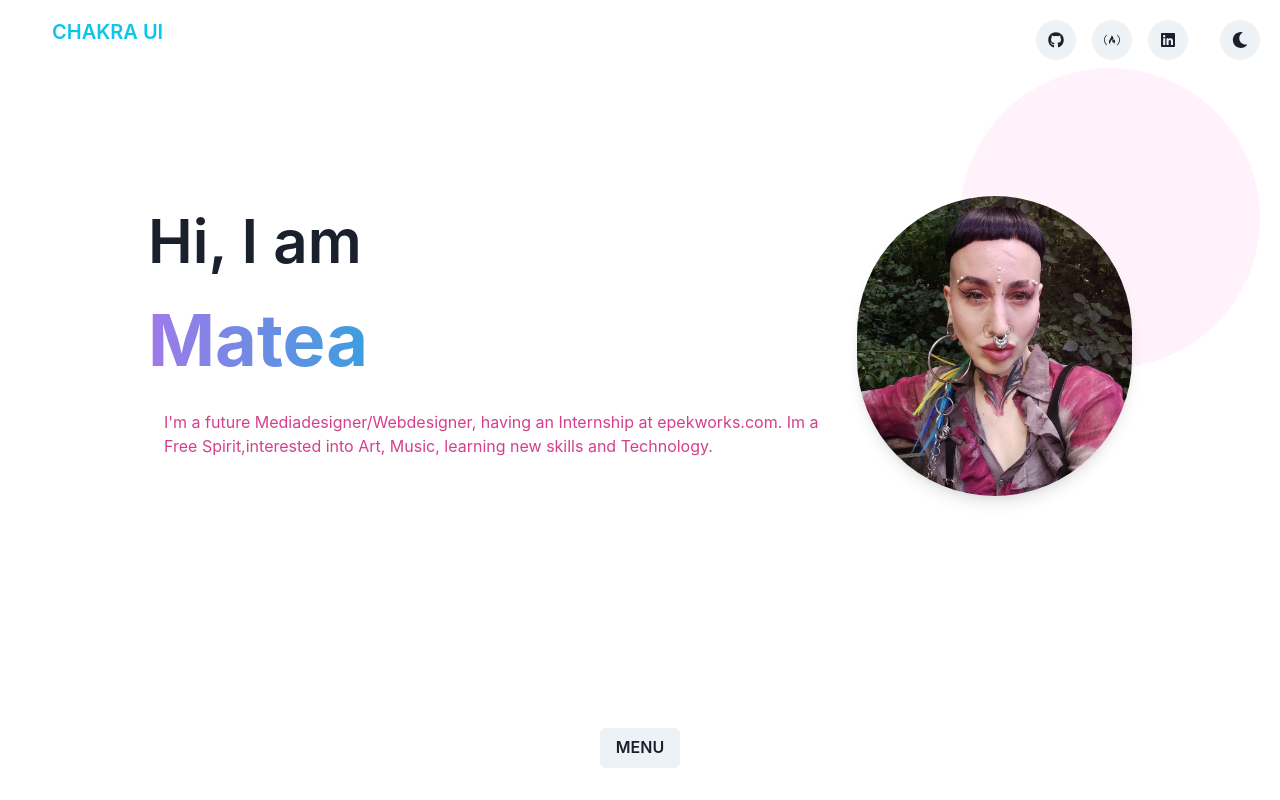
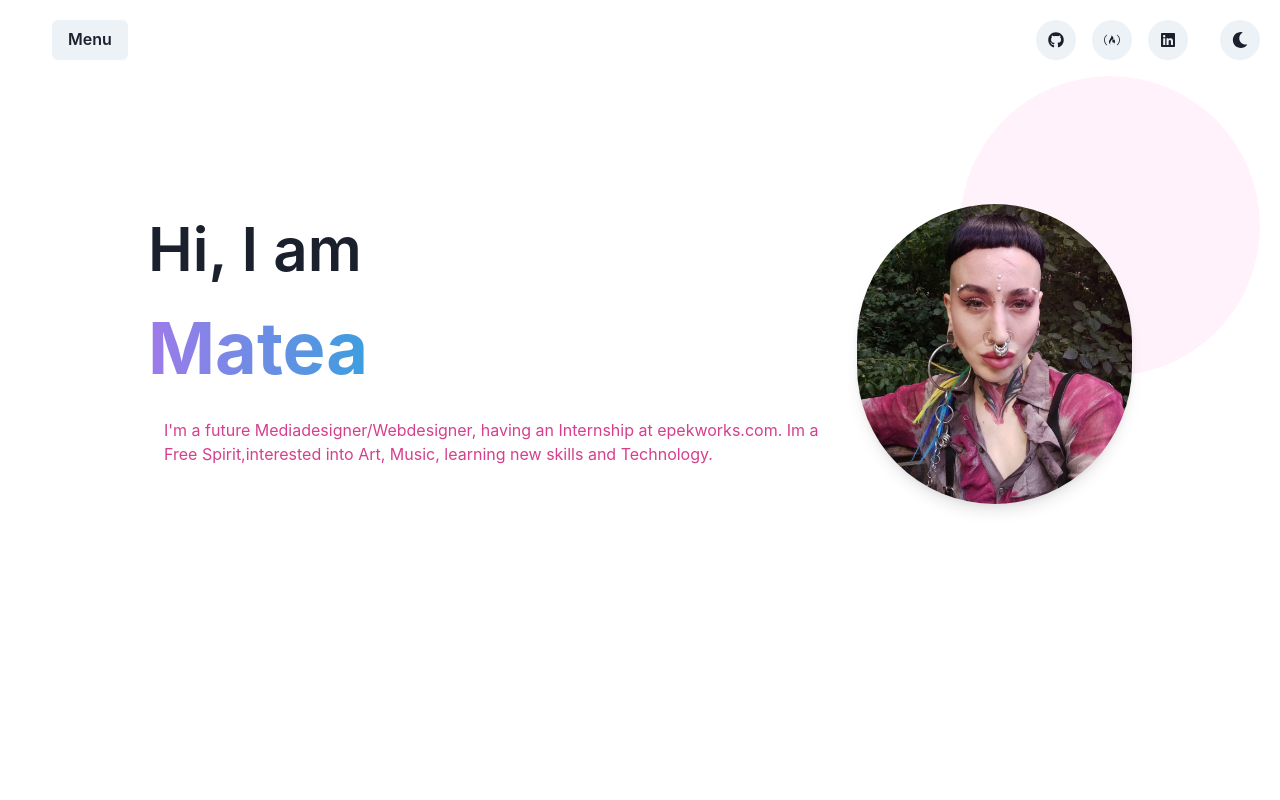
Before and after one commit to mateasportfolio/mtportfolio, a React (Create React App) app: page / in a window 1280 px wide. Built offline with nearby package versions, Linux system fonts and the light colour scheme.

Commit message:
changed components name, and add menu component

```diff
--- a/src/App.js
+++ b/src/App.js
@@ -6,6 +6,7 @@ import {
   useColorMode,
   VStack,
   Box,
+  Button,
 } from "@chakra-ui/react";
 import {
   FaSun,
@@ -14,7 +15,8 @@ import {
   FaFreeCodeCamp,
   FaGithub,
 } from "react-icons/fa";
-import Header from "./components/Header";
+import { Menu, MenuList, MenuButton, MenuItem } from "@chakra-ui/react";
+import Home from "./components/Home";
 import Code from "./components/Code";
 import Net from "./components/Net";
 import MenuPage from "./components/MenuPage";
@@ -27,7 +29,16 @@ function App() {
     <VStack p={5}>
       <Flex w="100%">
         <Heading ml="8" size="md" fontWeight="semibold" color="cyan.400">
-          CHAKRA UI
+          <Menu>
+            <MenuButton as={Button}>Menu</MenuButton>
+            <MenuList>
+              <MenuItem>Code</MenuItem>
+              <MenuItem>Hoisting</MenuItem>
+              <MenuItem>Work</MenuItem>
+              <MenuItem>Delete</MenuItem>
+              <MenuItem>Attend a Workshop</MenuItem>
+            </MenuList>
+          </Menu>
         </Heading>
 
         <Spacer></Spacer>
@@ -56,10 +67,10 @@ function App() {
           onClick={toggleColorMode}
         ></IconButton>
       </Flex>
-      <Header></Header>
+      <MenuPage></MenuPage>
+      <Home></Home>
       <Box p={10}></Box>
       <Net></Net>
-      <MenuPage></MenuPage>
       <Code></Code>
     </VStack>
   );
--- a/src/components/Header.js
+++ b/src/components/Home.js
@@ -12,7 +12,7 @@ import {
 import React from "react";
 import xsxsa from "../assets/xsxsa.png";
 
-function Header() {
+function Home() {
   const { colorMode } = useColorMode();
   const isDark = colorMode === "dark";
 
@@ -87,4 +87,4 @@ function Header() {
     </Stack>
   );
 }
-export default Header;
+export default Home;
--- a/src/components/MenuPage.js
+++ b/src/components/MenuPage.js
@@ -1,18 +1,20 @@
 import React from "react";
-import {
-  Menu,
-  MenuButton,
-  MenuList,
-  MenuItem,
-  Button,
-  // ChevronDownIcon,
-} from "@chakra-ui/react";
+// import {
+//   Menu,
+//   MenuButton,
+//   MenuList,
+//   MenuItem,
+//   Button,
+//   // ChevronDownIcon,
+// } from "@chakra-ui/react";
 
 function MenuPage() {
   return (
     <div>
-      <Menu>
-        <MenuButton as={Button}>MENU</MenuButton>
+      {/* <Menu>
+        <MenuButton as={Button} p={20} color="pink.400" spacing="24">
+          Click Me!
+        </MenuButton>
         <MenuList>
           <MenuItem>Code</MenuItem>
           <MenuItem>Hoisting</MenuItem>
@@ -20,7 +22,7 @@ function MenuPage() {
           <MenuItem>Delete</MenuItem>
           <MenuItem>Attend a Workshop</MenuItem>
         </MenuList>
-      </Menu>
+      </Menu> */}
     </div>
   );
 }
```
